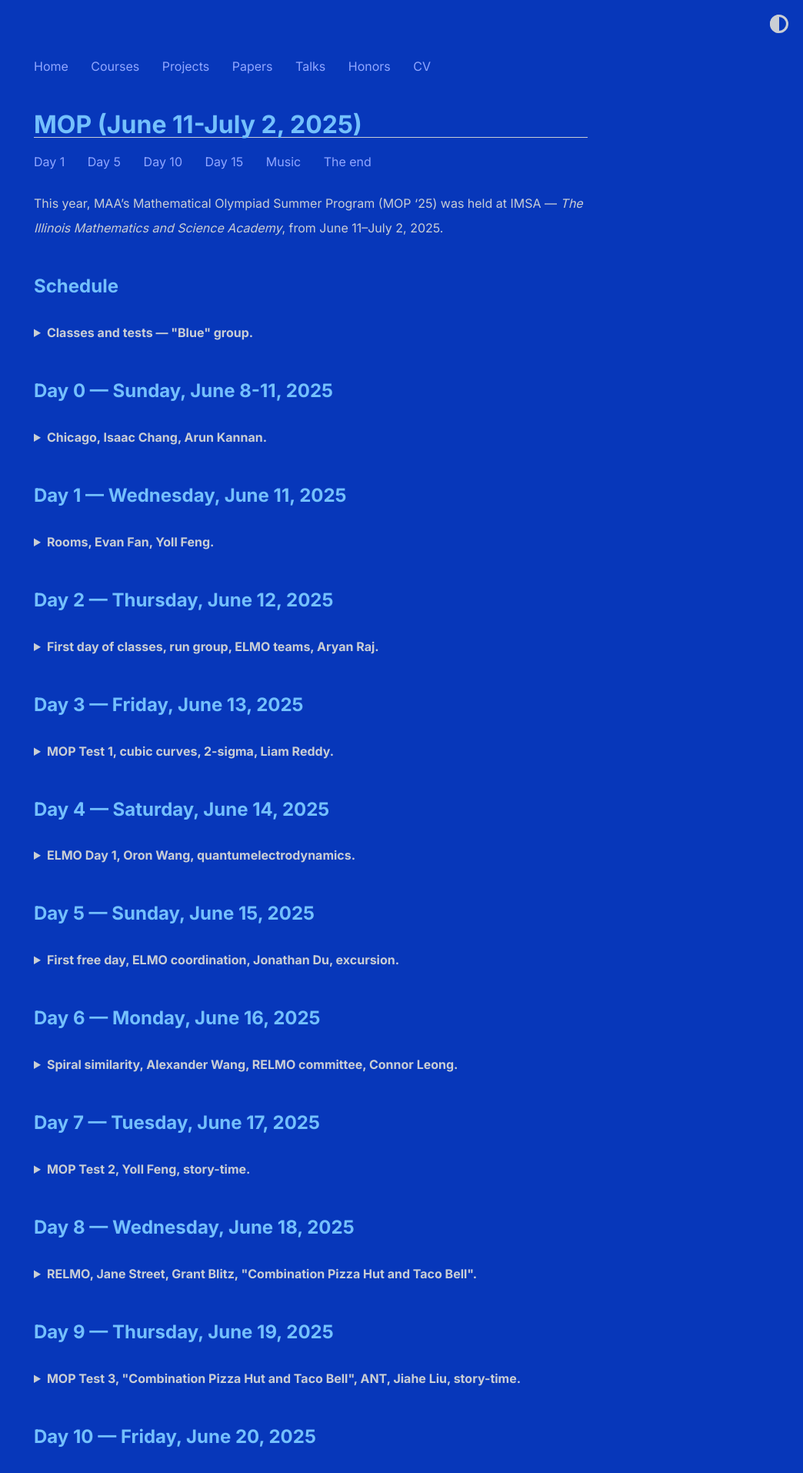
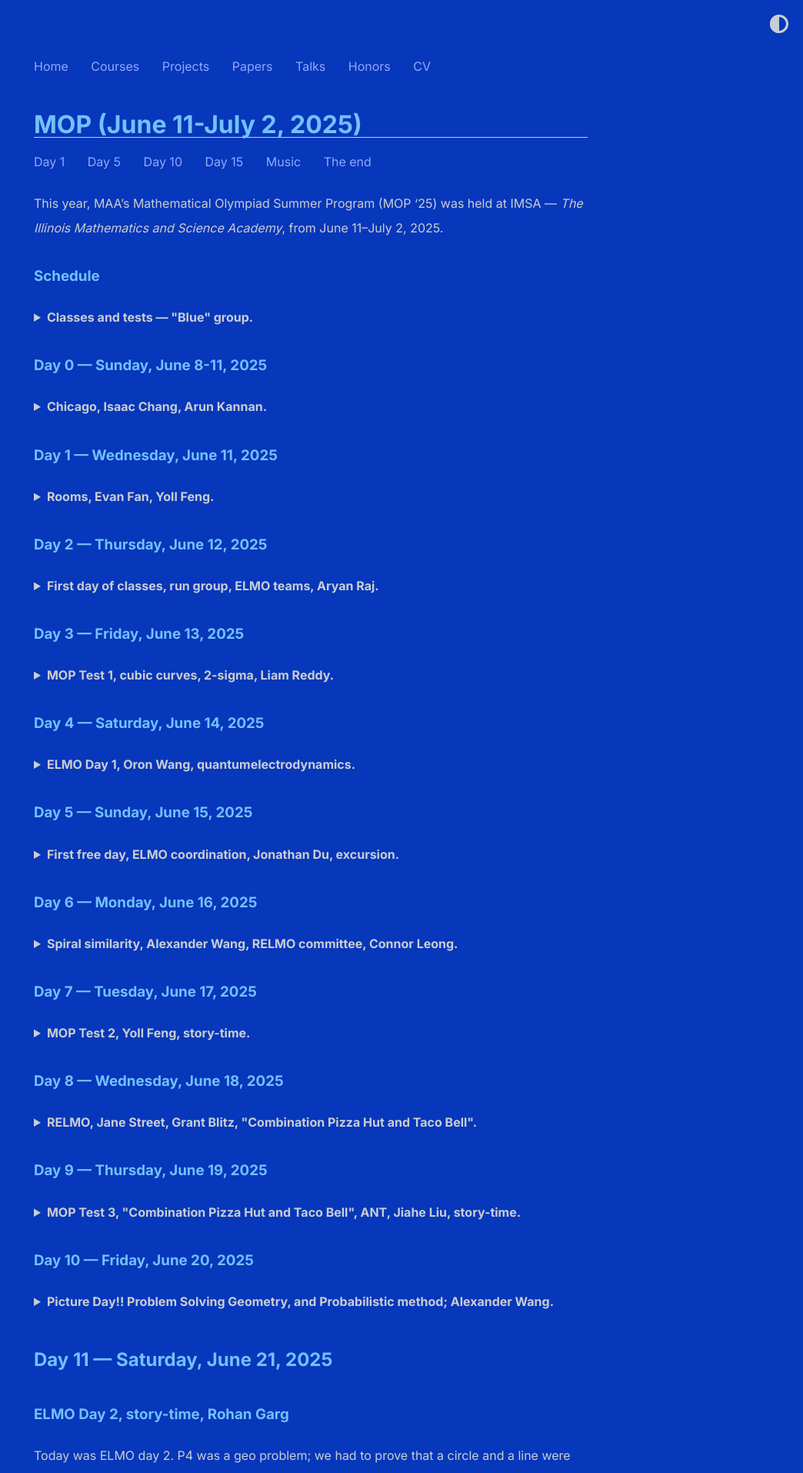
Before and after one commit to shihankanungo/shihankanungo.github.io, a Jekyll site: the page built from mop.md, in a window 1280 px wide. Shown: the top 1914 px of the page at 77% size, without its empty margins (236-1280 px from the left). Built offline with Jekyll 4.4.1, drawn with Linux system fonts in a browser that asks for light colours.

Commit message:
Update mop.md

```diff
--- a/mop.md
+++ b/mop.md
@@ -6,7 +6,7 @@ title: MOP (June 11-July 2, 2025)
 
 This year, MAA’s Mathematical Olympiad Summer Program (MOP '25) was held at IMSA &mdash; *The Illinois Mathematics and Science Academy*, from June 11--July 2, 2025.
 
-## Schedule
+### Schedule
 <details>
 <summary><b>Classes and tests &mdash; "Blue" group.</b></summary>
 
@@ -18,7 +18,7 @@ This year, MAA’s Mathematical Olympiad Summer Program (MOP '25) was held at IM
 </details>
 
 
-## Day 0 &mdash; Sunday, June 8-11, 2025
+### Day 0 &mdash; Sunday, June 8-11, 2025
 
 <details>
 <summary><b>Chicago, Isaac Chang, Arun Kannan.</b></summary>
@@ -39,7 +39,7 @@ Isaac showed us around the campus and told us many interesting anecdotes. Mama t
 </details>
 
 
-## Day 1 &mdash; Wednesday, June 11, 2025
+### Day 1 &mdash; Wednesday, June 11, 2025
 
 <details>
 <summary><b>Rooms, Evan Fan, Yoll Feng.</b></summary>
@@ -61,7 +61,7 @@ I’m excited for MOP. I think that I will have a great time, and make a lot of
 </details>
 
 
-## Day 2 &mdash; Thursday, June 12, 2025
+### Day 2 &mdash; Thursday, June 12, 2025
 
 <details>
 <summary><b>First day of classes, run group, ELMO teams, Aryan Raj.</b></summary>
@@ -85,7 +85,7 @@ I had a lot of fun at MOP today. Tomorrow is our first test. Time to lock in! <b
 </details>
 
 
-## Day 3 &mdash; Friday, June 13, 2025
+### Day 3 &mdash; Friday, June 13, 2025
 
 <details>
 <summary><b>MOP Test 1, cubic curves, 2-sigma, Liam Reddy.</b></summary>
@@ -105,7 +105,7 @@ ELMO is tomorrow. I’m feeling good about it &mdash; coming in strong after the
 </details>
 
 
-## Day 4 &mdash; Saturday, June 14, 2025
+### Day 4 &mdash; Saturday, June 14, 2025
 
 <details>
 <summary><b>ELMO Day 1, Oron Wang, quantumelectrodynamics.</b></summary>
@@ -125,7 +125,7 @@ Tomorrow is an off day: no classes or tests. It will be nice to relax and just h
 </details>
 
 
-## Day 5 &mdash; Sunday, June 15, 2025
+### Day 5 &mdash; Sunday, June 15, 2025
 
 <details>
 <summary><b>First free day, ELMO coordination, Jonathan Du, excursion.</b></summary>
@@ -144,7 +144,7 @@ I have made too many silly mistakes on the tests: 3 out of 5 problems I attempte
 
 </details>
 
-## Day 6 &mdash; Monday, June 16, 2025
+### Day 6 &mdash; Monday, June 16, 2025
 
 <details>
 <summary><b>Spiral similarity, Alexander Wang, RELMO committee, Connor Leong.</b></summary>
@@ -166,7 +166,7 @@ Yesterday, I was able to get a sound sleep by wrapping a shirt around my eyes as
 </details>
 
 
-## Day 7 &mdash; Tuesday, June 17, 2025
+### Day 7 &mdash; Tuesday, June 17, 2025
 
 <details>
 <summary><b>MOP Test 2, Yoll Feng, story-time.</b></summary>
@@ -185,7 +185,7 @@ In this MOP test, I didn’t make any mistakes. However, I think that I might ha
 
 </details>
 
-## Day 8 &mdash; Wednesday, June 18, 2025
+### Day 8 &mdash; Wednesday, June 18, 2025
 
 <details>
 <summary><b>RELMO, Jane Street, Grant Blitz, "Combination Pizza Hut and Taco Bell".</b></summary>
@@ -206,7 +206,7 @@ MOP test 3 is tomorrow; I want to make this my “comeback”. I would like to s
 
 </details>
 
-## Day 9 &mdash; Thursday, June 19, 2025
+### Day 9 &mdash; Thursday, June 19, 2025
 
 <details>
 <summary><b>MOP Test 3, "Combination Pizza Hut and Taco Bell", ANT, Jiahe Liu, story-time.</b></summary>
@@ -228,7 +228,7 @@ Tomorrow, I will ask Evan Chen to make me a geo bashing handout. I’ve realized
 </details>
 
 
-## Day 10 &mdash; Friday, June 20, 2025
+### Day 10 &mdash; Friday, June 20, 2025
 
 <details>
 <summary><b>Picture Day!! Problem Solving Geometry, and Probabilistic method; Alexander Wang.</b></summary>
```
